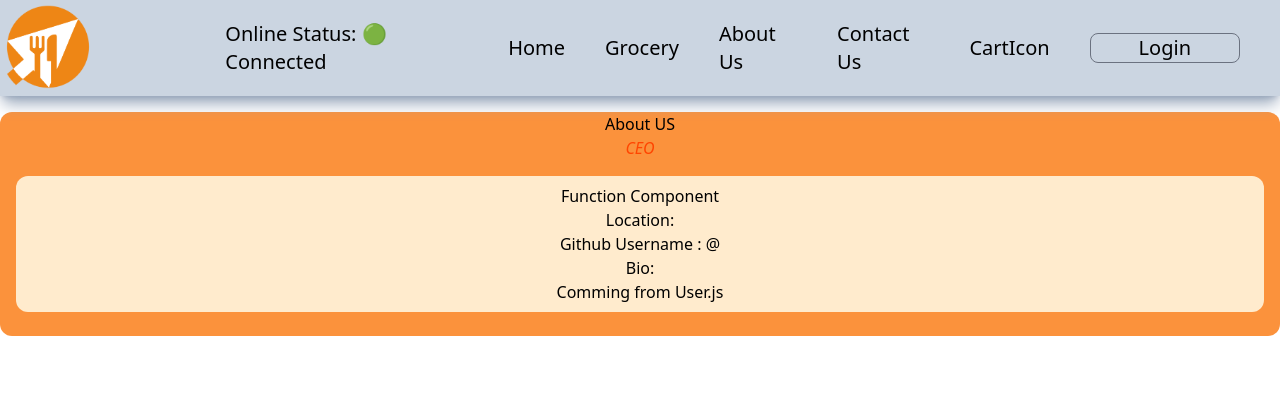
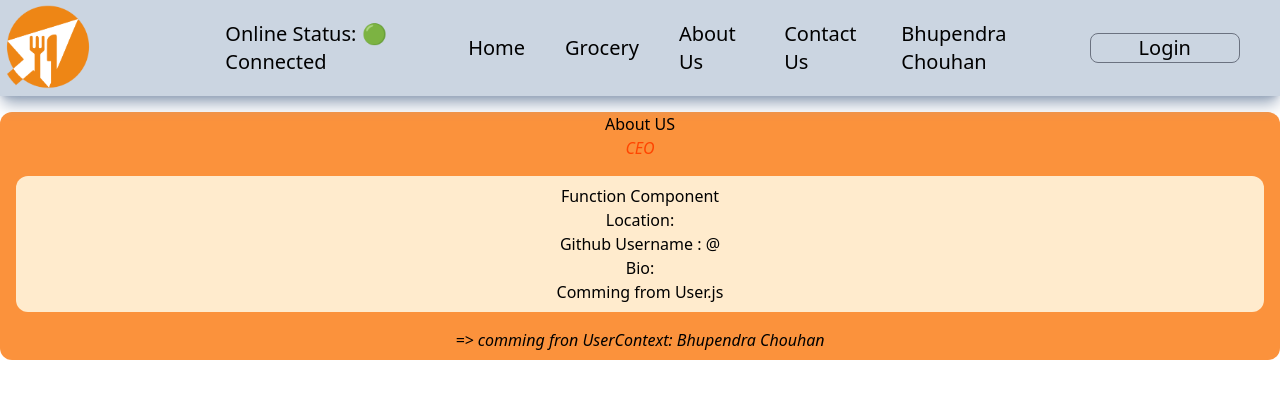
Before and after one commit to bhupendra-chouhan/NamasteReact, a React app: page /about in a window 1280 px wide. Shown: the top 398 px of the page. Built offline with nearby package versions, Linux system fonts and the light colour scheme; no server answers.

Commit message:
Learned to use contextAPI, enabling any component to access data from anywhere while avoiding prop-drilling

```diff
--- a/src/components/About.js
+++ b/src/components/About.js
@@ -1,6 +1,7 @@
 import React, { Component } from "react"; // Destructured the React
 import User from "./User";
 import UserClass from "./UserClass";
+import UserContext from "../utils/contexts/UserContext";
 
 // A) About Class Component version:
 class About extends Component {
@@ -62,6 +63,14 @@ class About extends Component {
         {console.log("Parent return() is called")}
 
         {/* {console.log("!!!!!aboutInterval output: ", this)} */}
+
+        <UserContext.Consumer>
+          {({ loggedInUser }) => (
+            <div className="italic bold">
+              =&gt; comming fron UserContext: {loggedInUser}
+            </div>
+          )}
+        </UserContext.Consumer>
       </div>
     );
   }
--- a/src/components/Grocery.js
+++ b/src/components/Grocery.js
@@ -1,9 +1,15 @@
-import React from "react";
+import React, {useContext} from "react";
+import UserContext from "../utils/contexts/UserContext";
+
 const Grocery = () => {
+  const {loggedInUser} = useContext(UserContext)
+
   return (
     <div>
       This is the grocery tab. Inside this tab we have multiple child
       components!!!.
+
+      =&gt; comming fron UserContext: {loggedInUser}
     </div>
   );
 };
--- a/src/components/Header.js
+++ b/src/components/Header.js
@@ -1,7 +1,8 @@
 import COMPANY_LOGO from "../utils/assets/images/company-logo.png";
-import React, { useState } from "react";
+import React, { useState, useContext } from "react";
 import { Link } from "react-router-dom";
 import useOnlineStatus from "../utils/customHooks/useOnlineStatus";
+import UserContext from "../utils/contexts/UserContext";
 
 const Header = () => {
   const [logIn, setlogIn] = useState(false);
@@ -10,7 +11,10 @@ const Header = () => {
   const [open, setOpen] = useState(false);
   const handleOpenMenu = () => setOpen(!open);
 
-  console.log("Header Rendered");
+  const {loggedInUser} = useContext(UserContext)
+  console.log(loggedInUser);
+
+  // console.log("Header Rendered");
 
   return (
     <div className="md:flex md:fixed z-10 md:top-0 md:left-auto w-full justify-between items-center bg-slate-300 shadow-slate-400 shadow-lg">
@@ -50,7 +54,7 @@ const Header = () => {
             <Link to="/contact">Contact Us</Link>
           </li>
           <li key={5} className="cursor-pointer hover:text-blue-500">
-            <Link to="/my-cart">CartIcon</Link>
+            <Link to="/my-cart">{loggedInUser}</Link>
           </li>
           <li
             key={6}
--- /dev/null
+++ b/src/utils/contexts/UserContext.js
@@ -0,0 +1,7 @@
+import { createContext } from "react"
+
+const UserContext = createContext({
+    loggedInUser: "Bhupendra Chouhan",
+})
+
+export default UserContext;
```
Also changed, not shown: 1 other file (tests, documents, lock files or other folders).
